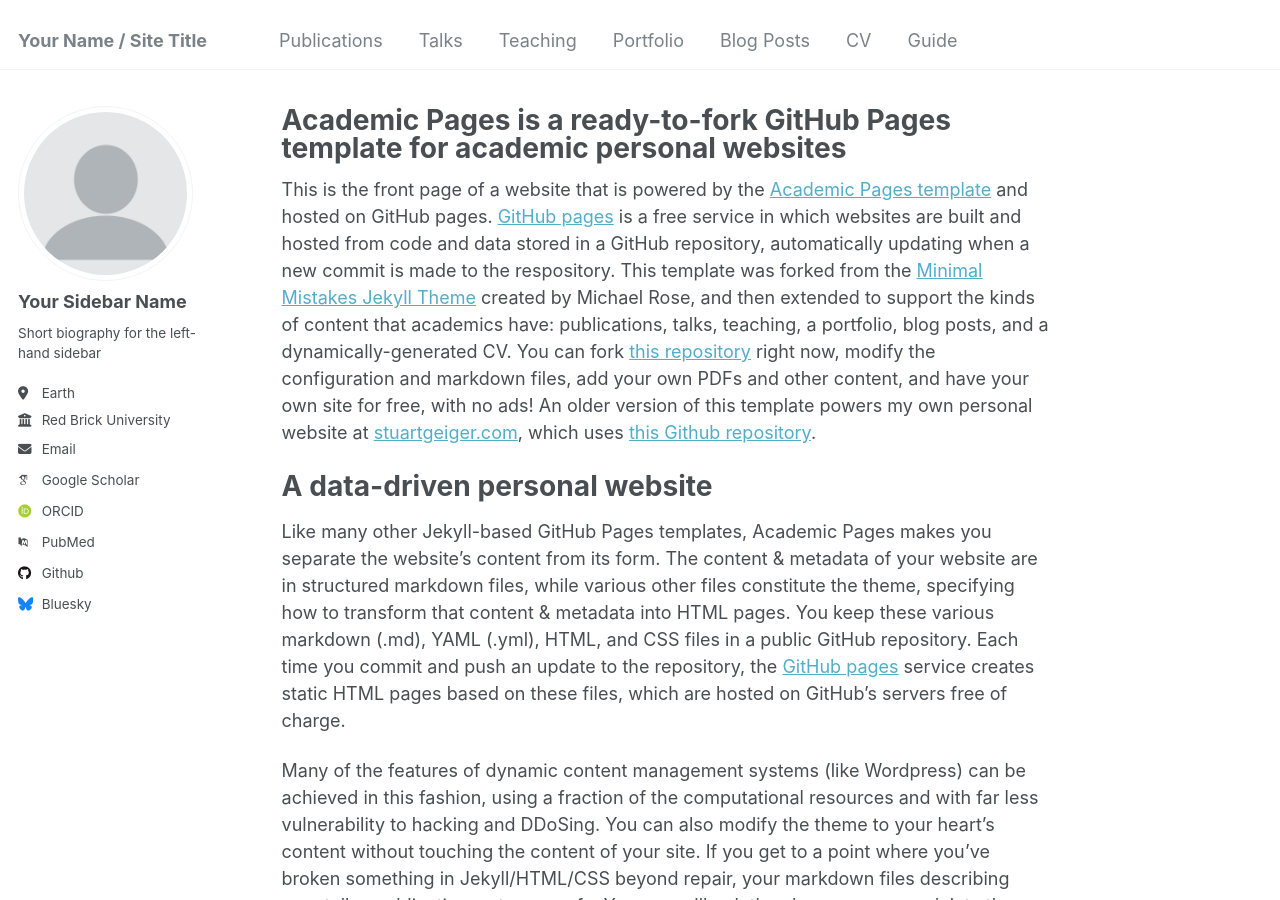
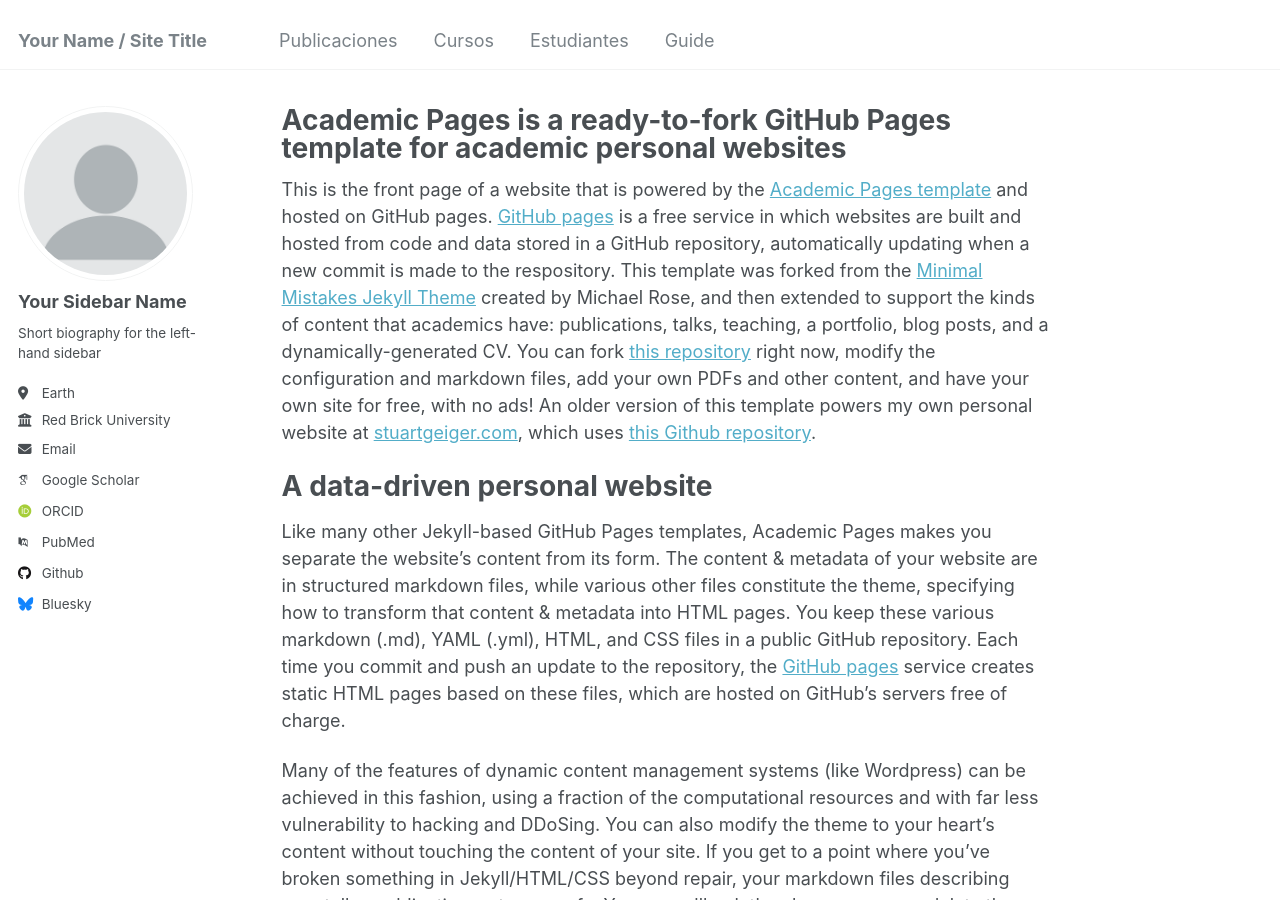
Before and after one commit to Labbioclim/bioclimat, a Jekyll site: the page built from _pages/about.md, in a window 1280 px wide and 900 px high. Built offline with Jekyll 4.4.1, drawn with Linux system fonts in a browser that asks for light colours; some web fonts are replaced.

Commit message:
Update navigation.yml

```diff
--- a/_data/navigation.yml
+++ b/_data/navigation.yml
@@ -5,23 +5,14 @@
 # prevent it from being included in the site.
 
 main:
-  - title: "Publications"
-    url: /publications/
+  - title: "Publicaciones"
+    url: /publicaciones/
 
-  - title: "Talks"
-    url: /talks/
+  - title: "Cursos"
+    url: /cursos/
 
-  - title: "Teaching"
-    url: /teaching/
-
-  - title: "Portfolio"
-    url: /portfolio/
-
-  - title: "Blog Posts"
-    url: /year-archive/
-
-  - title: "CV"
-    url: /cv/
+  - title: "Estudiantes"
+    url: /estudiantes/
 
   - title: "Guide"
     url: /markdown/
```
